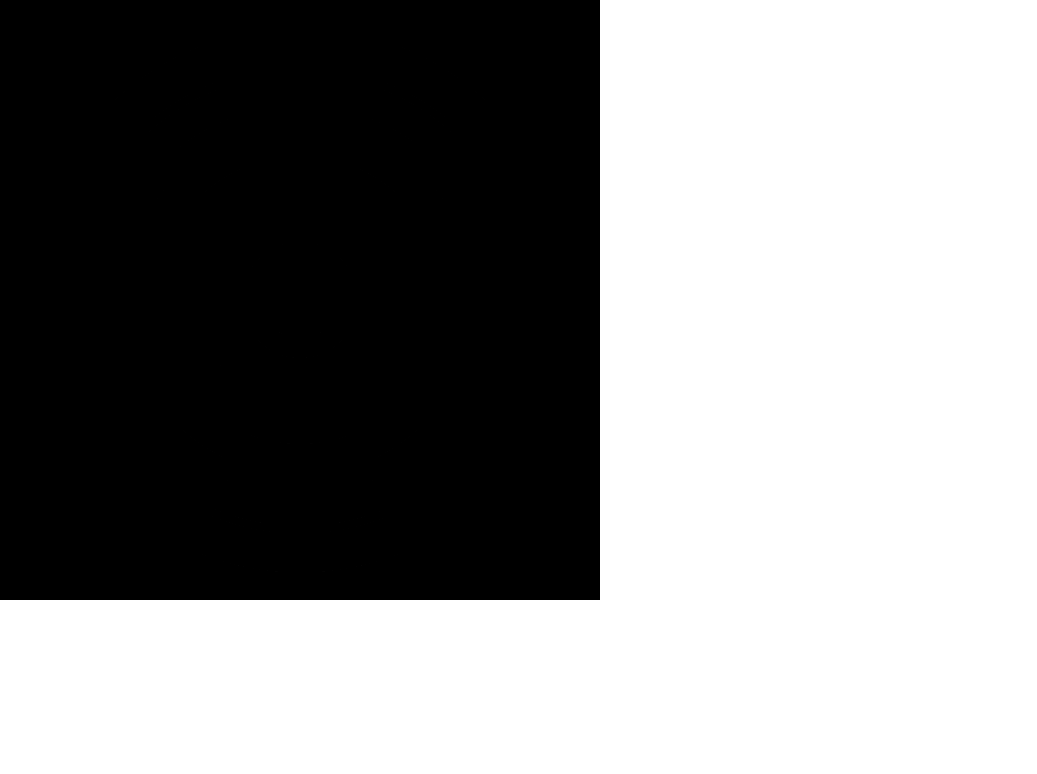
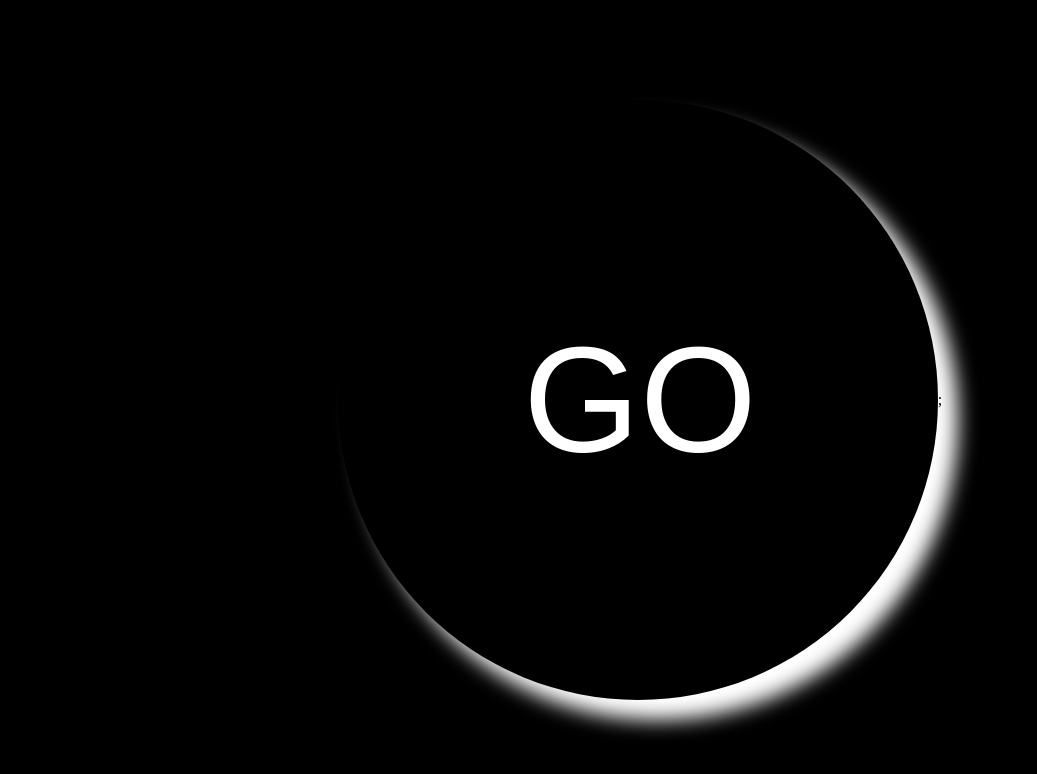
Before and after one commit to gustave-ploix/go-website, a React (Create React App) app: page / in a window 1280 px wide. Shown: the top 774 px of the page, without its empty margins (0-1037 px from the left). Built offline with nearby package versions, Linux system fonts and the light colour scheme; a web font is replaced by a local one.

Commit message:
finished the canvas element

```diff
--- a/src/components/Canvas/canvas.scss
+++ b/src/components/Canvas/canvas.scss
@@ -1,3 +1,33 @@
 #canvas {
     background-color: black;
+    border-radius: 50%;
+    cursor: pointer;
 }
+
+.shadowed {
+    transition: box-shadow 0.5s 500ms ease-in-out,
+    filter 0.3s ease-in-out;
+    box-shadow: white 20px 20px 20px;
+
+    &:hover {
+        filter: blur(10px);
+    }
+}
+
+#title {
+    color: white;
+    font-size: 150px;
+    position: absolute;
+    top: 50%;
+    left: 50%;
+    transform: translate(-50%, -50%);
+    font-family: "General Sans", sans-serif;
+    font-weight: 100;
+    pointer-events: none;
+    opacity: 0;
+    transition: opacity 0.6s 550ms ease-in-out;
+
+    &.visible {
+        opacity: 1;
+    }
+}
--- a/src/components/Canvas/index.jsx
+++ b/src/components/Canvas/index.jsx
@@ -1,10 +1,12 @@
-import { useEffect, useRef } from "react";
+import { useEffect, useRef, useState } from "react";
 
 import roundClass from "../../services/roundClass";
 
 import "./canvas.scss";
 
 export default function Canvas() {
+  const [animationIsDone, setAnimationIsDone] = useState(false);
+
   const canvas = useRef();
   const steps = 15;
 
@@ -12,6 +14,7 @@ export default function Canvas() {
     let secondIteration = iterable;
 
     if (secondIteration === steps) {
+      setAnimationIsDone(!animationIsDone);
       return true;
     } else {
       setTimeout(() => {
@@ -33,10 +36,9 @@ export default function Canvas() {
     let firstIteration = iterable;
 
     if (firstIteration === steps) {
-
-        setTimeout(() => {
-            secondStep(0, context);
-        }, 200);
+      // setTimeout(() => {
+      secondStep(0, context);
+      // }, 100);
       return true;
     } else {
       setTimeout(() => {
@@ -53,12 +55,31 @@ export default function Canvas() {
     }
   };
 
+  const handleMove = (e) => {
+    console.log(canvas.current.style)
+
+
+      canvas.current.style.transform = `rotate(${e.screenX / 10}deg)`
+  }
+
   useEffect(() => {
     const context = canvas.current.getContext("2d");
     firstStep(0, context);
   }, []);
 
   return (
-    <canvas id="canvas" ref={canvas} width={600} height={600}></canvas>
+    <section id='page' onMouseMove={handleMove}>
+      <canvas
+        id="canvas"
+        className={animationIsDone ? "shadowed" : ""}
+        ref={canvas}
+        width={600}
+        height={600}
+      ></canvas>
+      ;
+      <h1 id="title" className={animationIsDone ? "visible" : ""}>
+        GO
+      </h1>
+    </section>
   );
 }
```
